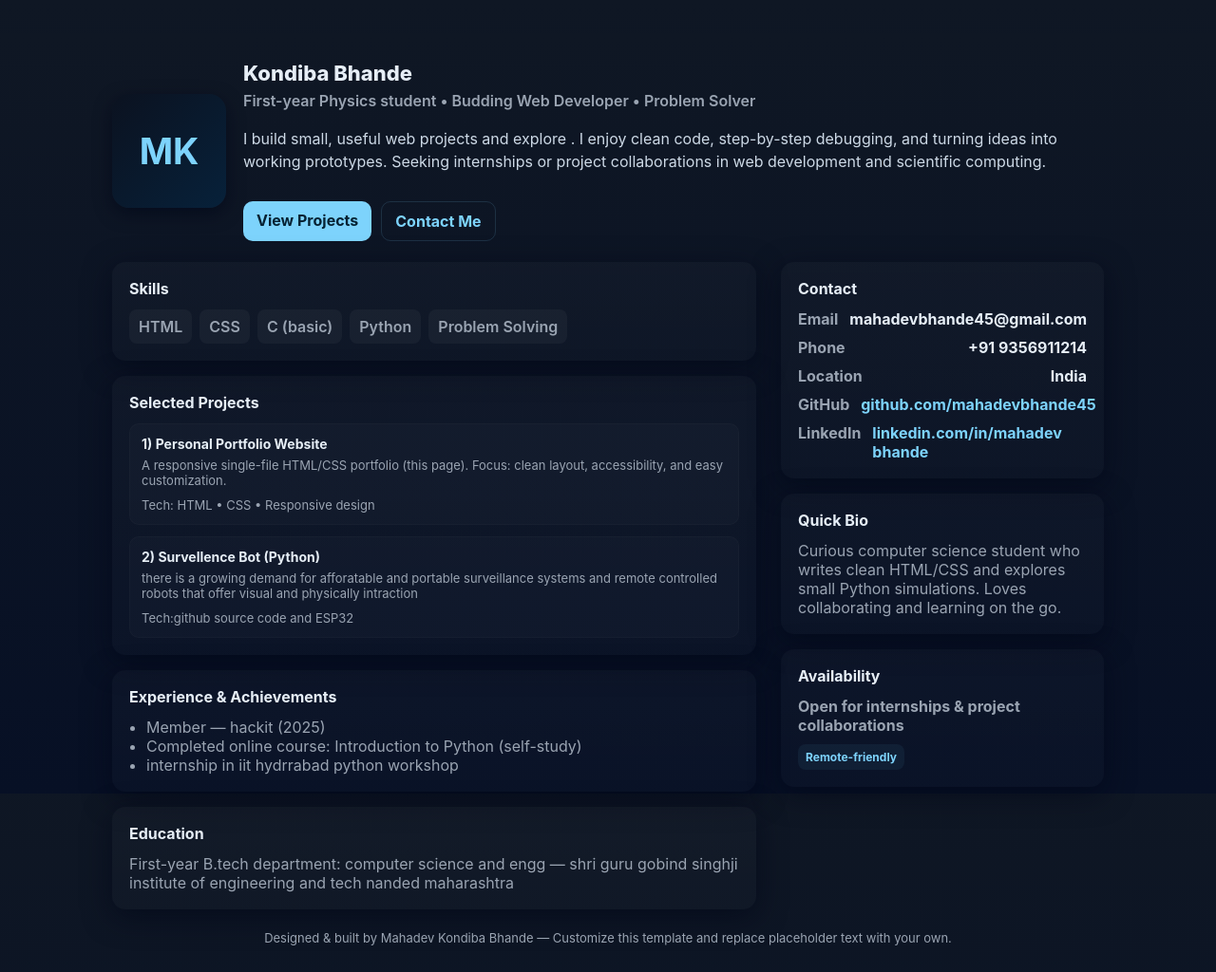
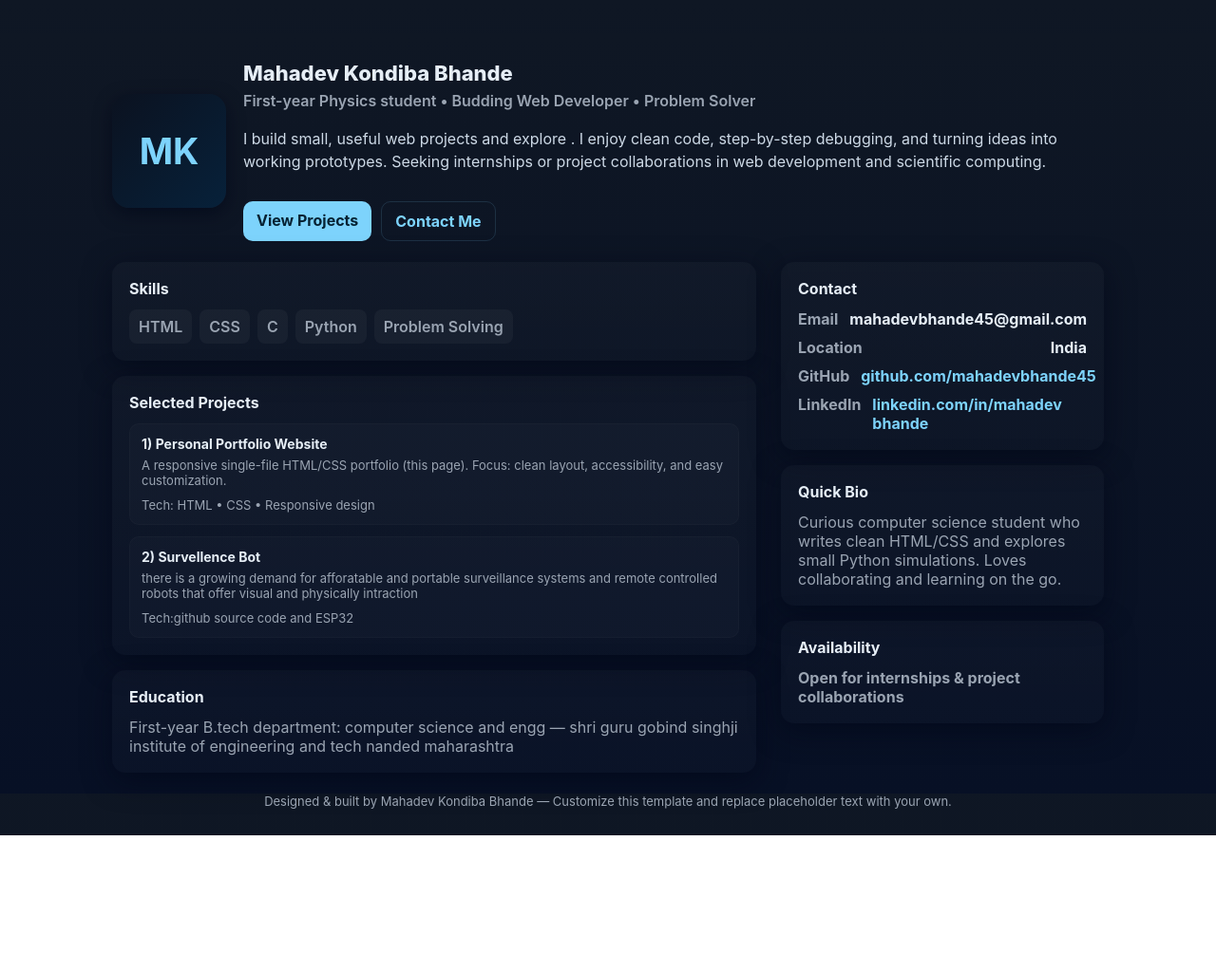
Before and after one commit to mahadevbhande45/mahadevbhande45.github.io, a plain HTML site: page index.html in a window 1280 px wide. Shown: the whole page at 95% size. After the commit the page ends 880 px from the top, so only its background shows below. Drawn offline with Linux system fonts and the light colour scheme.

Commit message:
Update index.html

```diff
--- a/index.html
+++ b/index.html
@@ -76,7 +76,7 @@ footer{margin-top:22px;text-align:center;color:var(--muted);font-size:13px}
       <div style="display:flex;gap:18px;align-items:center">
         <div class="avatar">MK</div>
         <div class="hero">
-          <h1 class="name">Kondiba Bhande</h1>
+          <h1 class="name"> Mahadev Kondiba Bhande</h1>
           <div class="role">First-year Physics student • Budding Web Developer • Problem Solver</div>
           <p class="bio">I build small, useful web projects and explore . I enjoy clean code, step-by-step debugging, and turning ideas into working prototypes. Seeking internships or project collaborations in web development and scientific computing.</p>
           <div class="top-actions">
@@ -92,7 +92,7 @@ footer{margin-top:22px;text-align:center;color:var(--muted);font-size:13px}
       <div class="skills">
         <span class="skill">HTML</span>
         <span class="skill">CSS</span>
-        <span class="skill">C (basic)</span>
+        <span class="skill">C </span>
         <span class="skill">Python</span>
         <span class="skill">Problem Solving</span>
       </div>
@@ -108,20 +108,11 @@ footer{margin-top:22px;text-align:center;color:var(--muted);font-size:13px}
         </article>
 
         <article class="project">
-          <h3>2) Survellence Bot (Python)</h3>
+          <h3>2) Survellence Bot</h3>
           <p>there is a growing demand for afforatable and portable surveillance systems and remote controlled robots that offer visual and physically intraction </p>
           <div class="meta">Tech:github source code and ESP32</div>
         </article>
       </div>
-    </div>
-
-    <div class="card" style="margin-top:16px">
-      <h2>Experience & Achievements</h2>
-      <ul style="margin:0;padding-left:18px;color:var(--muted)">
-        <li>Member — hackit (2025)</li>
-        <li>Completed online course: Introduction to Python (self-study)</li>
-        <li>internship in iit hydrrabad python workshop</li>
-      </ul>
     </div>
 
     <div class="card" style="margin-top:16px">
@@ -134,7 +125,6 @@ footer{margin-top:22px;text-align:center;color:var(--muted);font-size:13px}
       <h2>Contact</h2>
       <div class="list">
         <div class="info-row"><span class="label">Email</span><span class="value">mahadevbhande45@gmail.com</span></div>
-        <div class="info-row"><span class="label">Phone</span><span class="value">+91 9356911214</span></div>
         <div class="info-row"><span class="label">Location</span><span class="value">India</span></div>
         <div class="info-row"><span class="label">GitHub</span><span class="value"><a href="#">github.com/mahadevbhande45</a></span></div>
         <div class="info-row"><span class="label">LinkedIn</span><span class="value"><a href="#">linkedin.com/in/mahadev bhande</a></span></div>
@@ -149,7 +139,6 @@ footer{margin-top:22px;text-align:center;color:var(--muted);font-size:13px}
     <div class="card" style="margin-top:16px">
       <h2>Availability</h2>
       <div style="color:var(--muted);font-weight:700">Open for internships & project collaborations</div>
-      <div style="margin-top:10px"><span class="tag">Remote-friendly</span></div>
     </div>
   </aside>
 </main>
```
